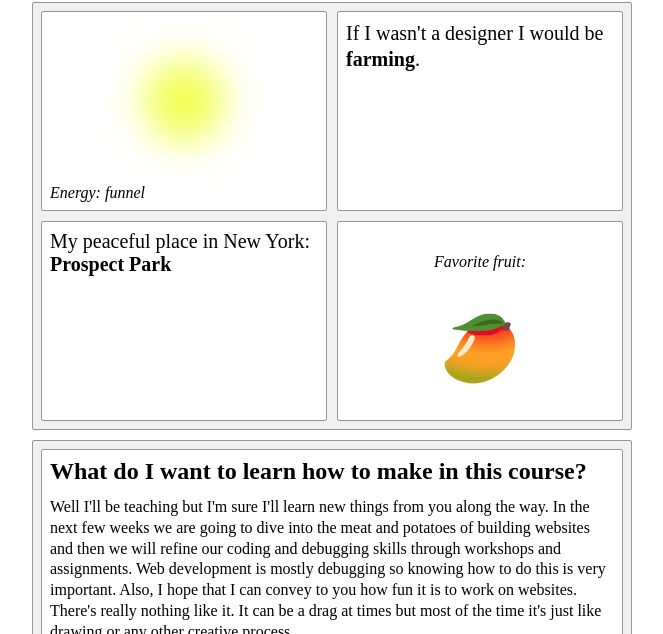
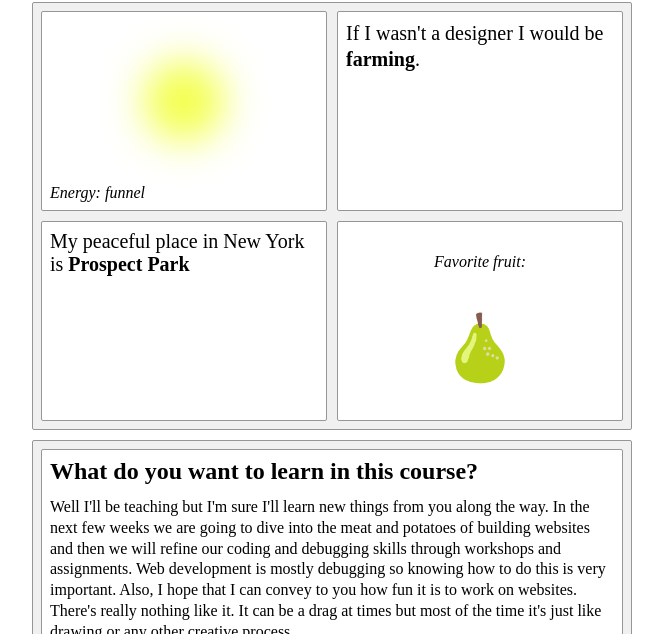
Before and after one commit to oilstel/html-profile, a plain HTML site: page index.html in a window 1280 px wide. Shown: the part 166-800 px from the top of the page, without its empty margins (308-971 px from the left). Drawn offline with Linux system fonts and the light colour scheme.

Commit message:
profile'

```diff
--- a/index.html
+++ b/index.html
@@ -29,18 +29,18 @@
                     <p>If I wasn't a designer I would be <b>farming</b>.</p>
                 </section>
                 <section class="medium">
-                    My peaceful place in New York: <b>Prospect Park</b>
+                    My peaceful place in New York is <b>Prospect Park</b>
                 </section>
                 <section class="section-centered">
                     <center>
                         <p><em>Favorite fruit:</em></p><br />
-                        <p class="large">🥭</p>
+                        <p class="large">🍐</p>
                     </center>
                 </section>
             </section>
             <section class="section-wrapper">
                 <section>
-                    <h2>What do I want to learn how to make in this course?</h2>
+                    <h2>What do you want to learn in this course?</h2>
                     <p>Well I'll be teaching but I'm sure I'll learn new things from you along the way. In the next few weeks we are going to dive into the meat and potatoes of building websites and then we will refine our coding and debugging skills through workshops and assignments. Web development is mostly debugging so knowing how to do this is very important. Also, I hope that I can convey to you how fun it is to work on websites. There's really nothing like it. It can be a drag at times but most of the time it's just like drawing or any other creative process.</p>
                 </section>
                 <section>
```
